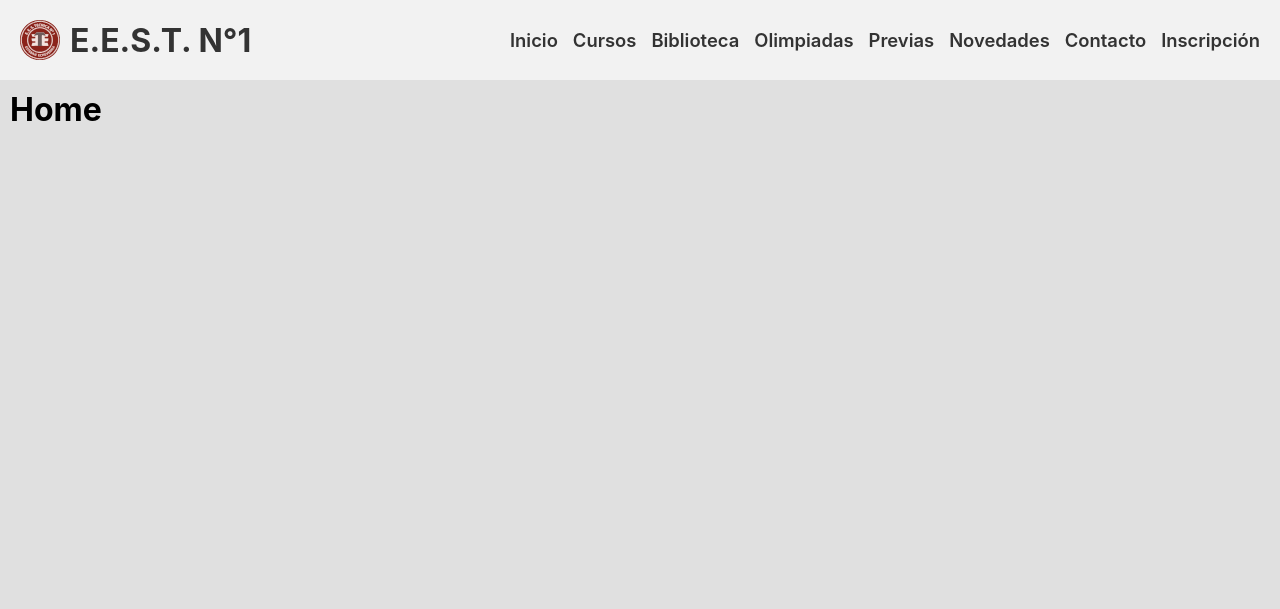
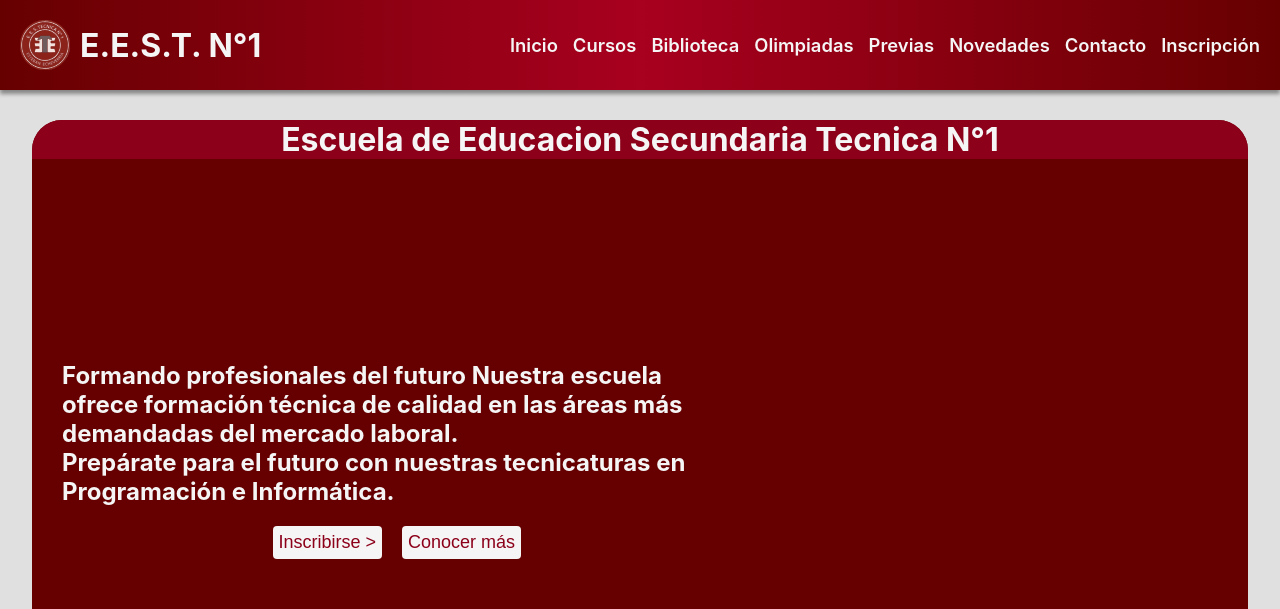
Before and after one commit to Juanerros/new-site, a React (Vite) app: page / in a window 1280 px wide. Shown: the top 609 px of the page. Built offline with nearby package versions, Linux system fonts and the light colour scheme.

Commit message:
mejore el navbar, y añadi estilo y elementos en Home.jsx
eso, mas que nada estilar para que quede lindo

```diff
--- a/src/components/Header.jsx
+++ b/src/components/Header.jsx
@@ -16,6 +16,7 @@ export default function Header() {
                 <Link to="/">Inicio</Link>
 
                 {/* Quizas podemos poner que sea un lista desplegable */}
+                {/* quizas... en celu si o si. */}
                 <Link to="/cursos">Cursos</Link>
                 <Link to="/biblioteca">Biblioteca</Link>
                 <Link to="/olimpiadas">Olimpiadas</Link>
--- a/src/components/css/header.css
+++ b/src/components/css/header.css
@@ -3,11 +3,9 @@ header {
     justify-content: space-between;
     align-items: center;
     padding: 20px;
-    background-color: #f2f2f2;
-}
-
-a:hover {
-    color: var(--primary-color);
+    background: #660000;
+    background: linear-gradient(90deg, rgba(102, 0, 0, 1) 0%, rgba(168, 0, 31, 1) 50%, rgba(102, 0, 0, 1) 100%);
+    box-shadow: 0px 4px 4px rgb(0, 0, 0, .4);
 }
 
 nav {
@@ -16,10 +14,30 @@ nav {
 }
 
 nav a {
+    position: relative;
     text-decoration: none;
-    color: #333;
+    color: whitesmoke;
     font-size: 2.3vh;
     font-weight: 600;
+}
+
+/* Efecto de interlineado */
+
+a::after {
+    content: '';
+    position: absolute;
+    left: 0;
+    bottom: 0;
+    width: 100%;
+    height: 2px;
+    background: #660000;
+    background: linear-gradient(90deg, rgba(102, 0, 0, 0) 0%, rgba(245, 245, 245, 1) 50%, rgba(102, 0, 0, 0) 100%);
+    transform: scaleX(0);
+    transform-origin: center;
+    transition: .3s;
+}
+a:hover::after {
+    transform: scaleX(1.1);
 }
 
 .logo {
@@ -29,11 +47,11 @@ nav a {
     font-size: 2vh;
     font-weight: 600;
     text-decoration: none;
-    color: #333;
+    color: whitesmoke;
 }
 
 .logo img {
-    height: 40px;
+    height: 50px;
 }
 
 .btn-menu,
--- a/src/global.css
+++ b/src/global.css
@@ -20,7 +20,8 @@ body {
 }
 
 main {
-    padding: 10px;
+    display: flex;
+    justify-content: center;
     min-height: 100vh;
 }
 
--- a/src/pages/Home.jsx
+++ b/src/pages/Home.jsx
@@ -3,7 +3,24 @@ import './css/home.css';
 export default function Home() {
   return (
     <>
-      <h1>Home</h1>
+      <div className='about'>
+        <div className='title'>
+          <h1>Escuela de Educacion Secundaria Tecnica N°1</h1>
+        </div>
+        <div className='text'>
+          <h2>Formando profesionales del futuro
+            Nuestra escuela ofrece formación técnica de calidad en las áreas más demandadas del mercado laboral. <br />
+            Prepárate para el futuro con nuestras tecnicaturas en Programación e Informática.</h2>
+          <div className='buttons'>
+            <input type="button" value="Inscribirse >" />
+            <input type="button" value="Conocer más" />
+          </div>
+
+        </div>
+
+        {/* Imagen generica de la escuela o proyecto tecnico */}
+        <img src="" alt="" />
+      </div>
     </>
   );
 }
--- a/src/pages/css/home.css
+++ b/src/pages/css/home.css
@@ -1 +1,54 @@
 /* Home page styles */
+
+.about {
+    margin-top: 30px;
+    display: flex;
+    flex-direction: column;
+    width: 95%;
+    height: 80vh;
+    background-color: var(--primary-color);
+    border-radius: 30px;
+    color: whitesmoke;
+}
+
+.title {
+    border-radius: 30px 30px 0 0;
+    text-align: center;
+    width: 100%;
+    background-color: var(--secundary-color);
+}
+
+.text {
+    display: flex;
+    padding: 30px;
+    width: 60%;
+    height: 100%;
+    flex-direction: column;
+    justify-content: center;
+    align-items: center;
+}
+
+.buttons {
+    display: flex;
+    justify-content: center;
+    align-items: center;
+    margin-top: 20px;
+    gap: 20px;
+}
+
+.buttons input {
+    text-align: center;
+    cursor: pointer;
+    padding: 6px;
+    background-color: whitesmoke;
+    border-radius: 4px;
+    color: var(--secundary-color);
+    font-size: 18px;
+    border: none;
+    transition: .3s;
+}
+
+.buttons input:hover {
+    transform: scale(1.05);
+    filter: drop-shadow(2px 4px 4px black);
+}
```
